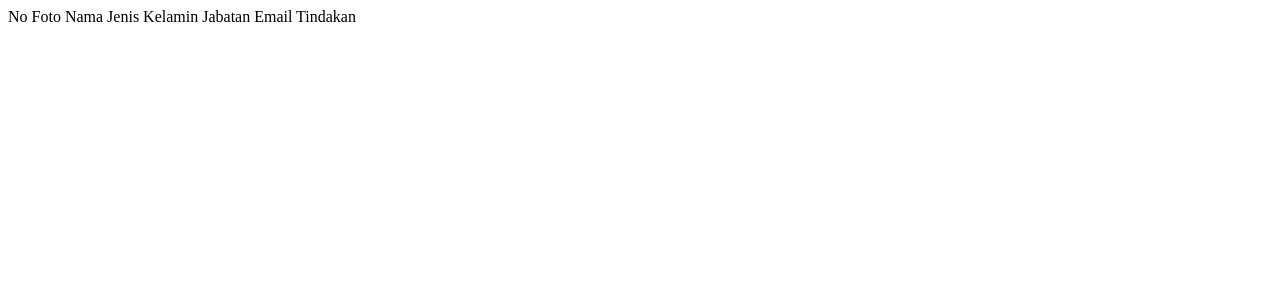
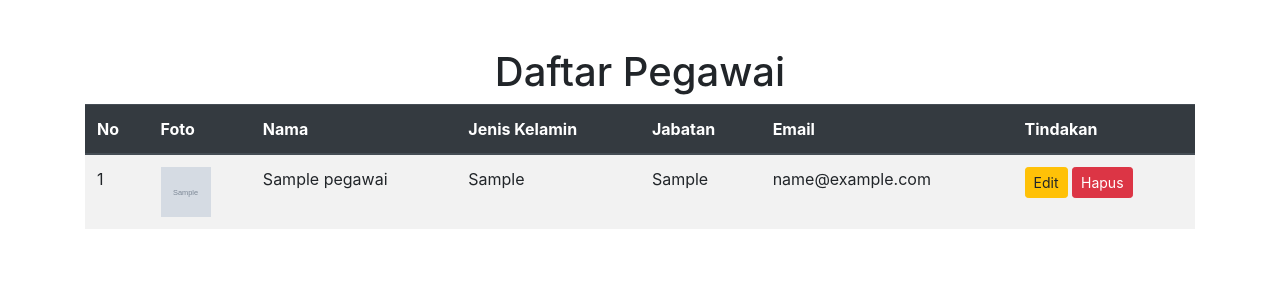
Before and after one commit to nuhito/Tugas-CRUD-Pweb, a PHP site: page /list-pegawai.php in a window 1280 px wide. Shown: the top 300 px of the page. Run offline with PHP 8.4, Linux system fonts and the light colour scheme; tables that the repository leaves empty or names only in its code hold one stand-in row (values such as "Sample post"); grey boxes marked "Sample" are stand-in pictures; data that the repository does not hold is empty.

Commit message:
perbaikan

```diff
--- a/list-pegawai.php
+++ b/list-pegawai.php
@@ -1,4 +1,18 @@
-<thead class="thead-dark">
+<?php
+include("config.php");
+$result = mysqli_query($conn, "SELECT * FROM pegawai");
+?>
+
+<!DOCTYPE html>
+<html>
+<head>
+    <title>Daftar Pegawai</title>
+    <link rel="stylesheet" href="https://maxcdn.bootstrapcdn.com/bootstrap/4.5.2/css/bootstrap.min.css">
+</head>
+<body class="container mt-5">
+    <h1 class="text-center">Daftar Pegawai</h1>
+    <table class="table table-striped">
+    <thead class="thead-dark">
     <tr>
         <th>No</th>
         <th>Foto</th>
@@ -25,3 +39,7 @@
     </tr>
     <?php endwhile; ?>
 </tbody>
+
+    </table>
+</body>
+</html>
```
